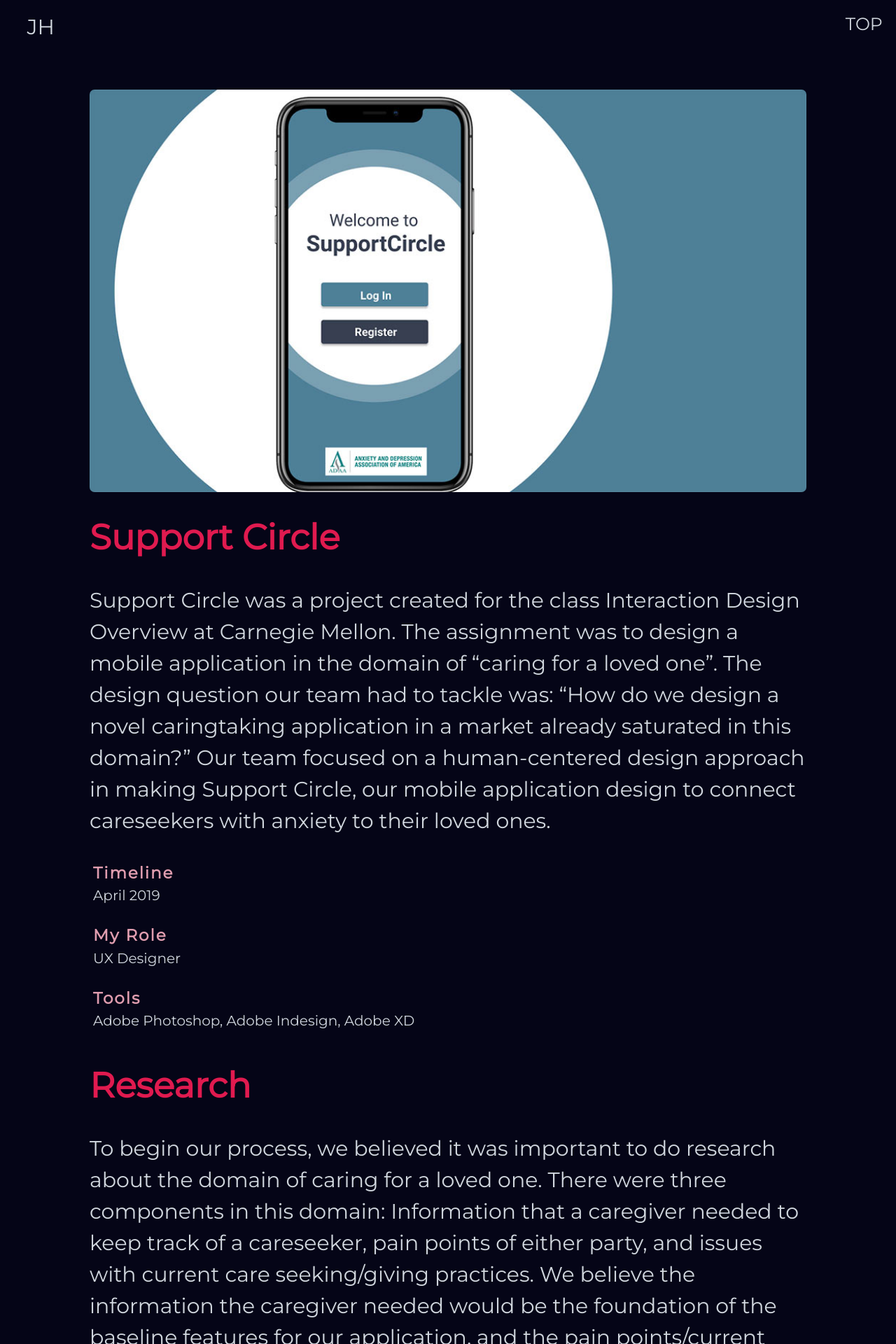
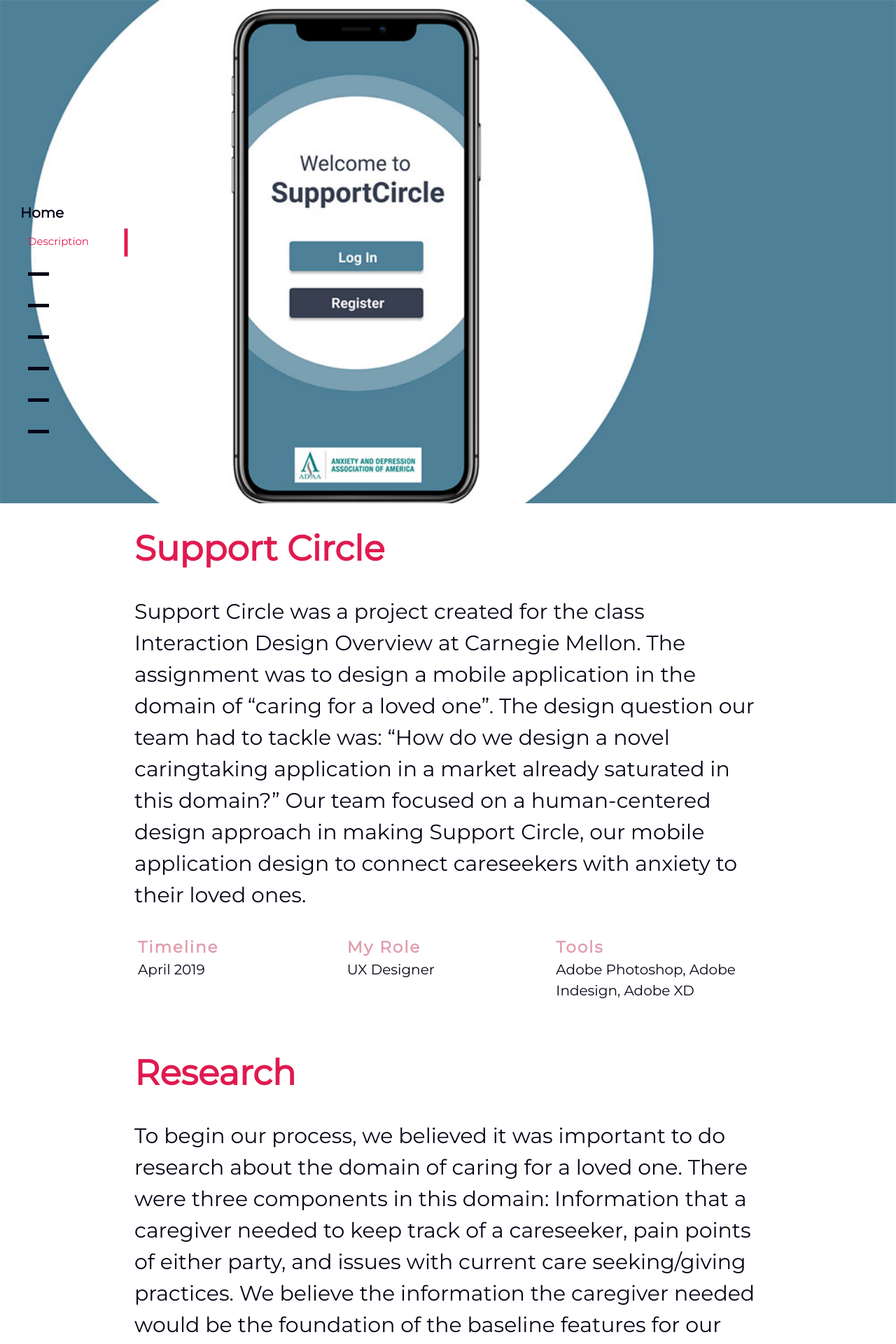
Before and after one commit to Jhorowitz0/Website, a PHP site: page /circle.html in a window 1280 px wide. Shown: the top 1920 px of the page at 70% size. Run offline with PHP 8.4, Linux system fonts and the light colour scheme.

Commit message:
added navigation to project pages

```diff
--- a/circle.html
+++ b/circle.html
@@ -16,7 +16,9 @@
     <body>
         <main>
             <header>
-                <img src="/images/support/background.jpg">
+                <img id="titleImg" src="/images/support/background.jpg">
+            </header>
+            <section id='description'>
                 <h1>Support Circle</h1>
                 <p>Support Circle was a project created for the class Interaction Design Overview at Carnegie Mellon.
                     The assignment was to design a mobile application in the domain of “caring for a loved one”. The design question our team had to tackle was:
@@ -37,8 +39,8 @@
                         <p>Adobe Photoshop, Adobe Indesign, Adobe XD</p>
                     </div>
                 </div>
-            </header>
-            <section>
+            </section>
+            <section id="research">
                 <h1>Research</h1>
                 <p>
                     To begin our process, we believed it was important to do research about the domain of caring for a loved one.
@@ -46,7 +48,6 @@
                     We believe the information the caregiver needed would be the foundation of the baseline features for our application, and the pain points/current issues would help us identify how we could make an application to improve this domain.
                     Additionally, we performed a competitive analysis with other caregiving applications on the market to see what can be improved in this field.
                 <p>
-            </section>
                 <div class="carousel" data-flickity='{"lazyLoad": 1 }'>
                     <div class="carousel-cell">
                         <img class="carousel-cell-image"
@@ -66,7 +67,8 @@
                     </div>
                     </div>
                 </div>
-            <section>
+            </section>
+            <section id="brainstorming">
                 <h1>Brainstorming</h1>
                 <p>
                     After conducting research on the domain, we learned the field of caregiving is heavily focused on providing support and care for elderly people.
@@ -75,7 +77,7 @@
                     We decided to shift our audience to people who struggle with anxiety or panic attacks, mainly because we found a lack of caregiving applications on the market for this target audience.
                 </p>
             </section>
-            <section>
+            <section id="personas">
                 <h1>Personas and Journey Maps</h1>
                 <p>In order to identify what functions our app would need, we created various personas that represented users in our app.
                     We then tried to come up with as many scenarios involving our app as possible and how it would best benefit its users.
@@ -86,7 +88,7 @@
                 </p>
                 <img src="/images/support/journeymap.PNG">
             </section>
-            <section>
+            <section id="userTesting">
                 <h1>User Testing</h1>
                 <p>
                     Once we identified some of the features and pages our app would consist of, we created a crude page flow on post-its.
@@ -96,10 +98,9 @@
                     From there we showed the app to potential users and let them "click through" our screen concepts. We asked them to think out loud and critique anything they saw as ineffective or non-intuitive.
                 </p>
             </section>
-            <section>
+            <section id="prototyping">
                 <h1>Wireframing and Prototyping</h1>
                 <p>Using feedback from our user tests and taking inspiration from other similar apps, we created some basic black and white prototypes of out app pages. </p>
-            </section>
                 <div class="carousel" data-flickity='{"lazyLoad": 1 }'>
                     <div class="carousel-cell">
                         <img class="carousel-cell-image"
@@ -114,7 +115,8 @@
                         data-flickity-lazyload="/images/support/prototype2.PNG"/>
                     </div>
                 </div>
-            <section>
+            </section>
+            <section id="finalResult">
                 <h1>The Final Result</h1>
             </section>
             <div class="carousel" data-flickity='{"lazyLoad": 1 }'>
@@ -162,8 +164,48 @@
             <footer>© 2020 &lt/&gt by Joseph Horowitz.</footer>
         </main>
         <nav>
-            <a href="../index.html#section2" id="back">JH</a>
-            <a href="#top" id="up">TOP</a>
+                <!-- ---------------SIDENAV---------------- -->
+            <div class="side-nav-wrap">
+                <div class="wrap-outer">
+                    <div class="wrap-middle">
+                        <div class="wrap-inner">
+                            <nav class="side-nav">
+                                <a class="nav-link" href="./index.html">
+                                    <p" id="link">Home</p>
+                                </a>
+                                <a class="nav-item" href="#description">
+                                    <p class="nav-title">Description</p>
+                                    <div class="nav-marker"></div>
+                                </a>
+                                <a class="nav-item" href="#research">
+                                    <p class="nav-title">Research</p>
+                                    <div class="nav-marker"></div>
+                                </a>
+                                <a class="nav-item" href="#brainstorming">
+                                    <p class="nav-title">Brainstorming</p>
+                                    <div class="nav-marker"></div>
+                                </a>
+                                <a class="nav-item" href="#personas">
+                                    <p class="nav-title">Personas</p>
+                                    <div class="nav-marker"></div>
+                                </a>
+                                <a class="nav-item" href="#userTesting">
+                                    <p class="nav-title">User Testing</p>
+                                    <div class="nav-marker"></div>
+                                </a>
+                                <a class="nav-item" href="#prototyping">
+                                    <p class="nav-title">Prototyping</p>
+                                    <div class="nav-marker"></div>
+                                </a>
+                                <a class="nav-item" href="#finalResults">
+                                    <p class="nav-title">Final Result</p>
+                                    <div class="nav-marker"></div>
+                                </a>
+                            </nav>
+                        </div>
+                    </div>
+                </div>
+            </div>
         </nav>
     </body>
 </html>
--- a/css/projects.css
+++ b/css/projects.css
@@ -8,27 +8,27 @@ body {
     padding: 0;
     font-size: 15px;
     line-height: 1.5;
-    background: #050517;
-    color: #D0D6DD;
+    background: #FFFFFF;
+    color: #050517;
     font-family: 'Montserrat', sans-serif;
 }
 
 main {margin: 0;}
 
 p{
-    color: #D0D6DD;
+    color:  #050517;
     font-size: 30px;
 }
 
 a{
-    color: #D0D6DD;
+    color:  #050517;
     outline: none;
     text-decoration: none;
 }
 
 #play_button{
-    color: #D0D6DD;
-    outline: #D0D6DD;
+    color:  #050517;
+    outline:  #050517;
     text-decoration: none;
     background-color: #E01A4F;
     text-align: center;
@@ -39,7 +39,7 @@ a{
 #play_button:hover{
     color: #E01A4F;
     text-decoration: none;
-    background-color:#D0D6DD;
+    background-color:#050517;
     text-align: center;
     padding-bottom: 20px;
     width: 30%;
@@ -50,13 +50,32 @@ a{
 }
 
 header{
-    width: 50%;
+    width: 100%;
     margin: 0 auto;
-    margin-top: 10%;
+    margin-top: 0%;
+}
+
+header img{
+    border-radius: 0%;
+}
+
+header p {
+    width: 70%;
+    margin: 0 auto;
+}
+
+header h1 {
+    width: 70%;
+    margin: 0 auto;
+}
+
+header .content-wrap{
+    width: 70%;
+    margin: 0 auto;
 }
 
 section{
-    width: 50%;
+    width: 70%;
     margin: 0 auto;
     padding-bottom: 40px;
 }
@@ -200,7 +219,7 @@ footer{
  /* icon color */
 .flickity-button-icon {
     transition: 0.25s;
-    fill:  #D0D6DD;
+    fill:  #050517;
 }
 
  /* hide disabled button */
@@ -228,12 +247,132 @@ flickity-page-dots {
 }
 
 .flickity-page-dots .dot {
-    background: #D0D6DD;
+    background: #050517;
 }
 
 .flickity-page-dots .dot.is-selected {
     background: #E01A4F;
 }
+
+
+/* --------------------SIDENAV STYLES----------------------- */
+.side-nav-wrap{
+    position: fixed;
+    height: 99vh;
+    left: 20px;
+    bottom: 0;
+}
+
+.side-nav{
+    display:flex;
+    flex-direction: column;
+    color:#050517;;
+}
+
+.nav-item{
+    padding: 20px 20px;
+    text-align: center;
+}
+
+.nav-marker{
+    display: block;
+    background: #050517;
+    height: 5px;
+    width: 30px;
+    position: relative;
+}
+
+
+.nav-title{
+    width: 200px;
+    font-size: 15px;
+    text-align: left;
+    position: absolute;
+    text-emphasis-style: none;
+    text-decoration: none;
+    color: #050517;
+    transform: translate(0, -25px);
+}
+
+.nav-item .nav-marker{
+    transition: 0.2s;
+}
+
+.nav-item:hover .nav-marker{
+    transform: translateX(120px) rotate(90deg);
+}
+
+.nav-item .nav-title{
+    transition: 0.25s;
+    opacity: 0;
+}
+
+.nav-item:hover .nav-title{
+    opacity: 1;
+}
+
+.nav-link{
+    padding-top: 20px;
+    margin: 0;
+    text-align: center;
+    height: 35px;
+}
+
+#link{
+    opacity: 1;
+    font-weight: bold;
+    font-size: 20px;
+    transition: 0.25s;
+}
+
+#link:hover{
+    font-size: 21px;
+    color:#E01A4F;
+}
+
+
+@keyframes grow {
+    from {width: 30px;}
+    to {width: 40px;}
+}
+
+@keyframes shrink {
+    from {width: 40px;}
+    to {width: 30px;}
+}
+
+@keyframes slide {
+    from {
+      translate: 0 0;
+    }
+    to {
+      translate: 100px 100px;
+    }
+}
+
+
+/* below are 3 wrappers: an outer,middle,and inner to center stuff vertically easily */
+
+.wrap-outer{
+    display: table;
+    position: absolute;
+    top: 0;
+    left: 0;
+    height: 100%;
+    width: 100%;
+    margin: 50px 0;
+    padding: 0;
+}
+
+.wrap-middle{
+    display: table-cell;
+    vertical-align: middle;
+}
+
+.wrap-inner{
+    margin-left: auto;
+    margin-right: auto;
+    /* width: 400px; */
 
 /* --------------------TABLET CHANGES----------------------- */
 @media only screen and (max-width: 1400px) {
--- a/index.html
+++ b/index.html
@@ -32,7 +32,7 @@
                 <div class="wrap-outer">
                     <div class="wrap-middle">
                         <h1>Hi, I am <em>Joseph Horowitz</em>.</h1>
-                        <h3>Digital Artist and Designer.</h3>
+                        <h3>Interaction Designer with a focus on accessibility.</h3>
                         <a href="#section2">
                             <svg version="1.0" class="downArrow" xmlns="http://www.w3.org/2000/svg" viewBox="0 0 1076.000000 666.000000" preserveAspectRatio="xMidYMid meet">
                                 <g transform="translate(0.000000,666.000000) scale(0.100000,-0.100000)" stroke="none">
@@ -94,13 +94,13 @@
                                     <a href="lockpicking.html">View Project <em>⟶</em></a>
                                 </div>
                             </div>
-                            <div class="carousel-cell" data-flickity-bg-lazyload='/images/anglerFriends/screenshot1.png'>
+                            <!-- <div class="carousel-cell" data-flickity-bg-lazyload='/images/anglerFriends/screenshot1.png'>
                                 <div class="carousel-content">
                                     <h4>Angler Friends</h4>
                                     <p>A social space where you communicate with your emotions!</p>
                                     <a href="anglerFriends.html">View Project <em>⟶</em></a>
                                 </div>
-                            </div>
+                            </div> -->
                         </div>
                     </div>
                 </div>
```
Also changed, not shown: asteroid.html (+30 -16 lines), glop.html (+45 -8 lines), js/project.js (+102 -0 lines), lockpicking.html (+32 -8 lines), trucks.html (+42 -7 lines). Lines whose indentation alone changed are shown as unchanged.
